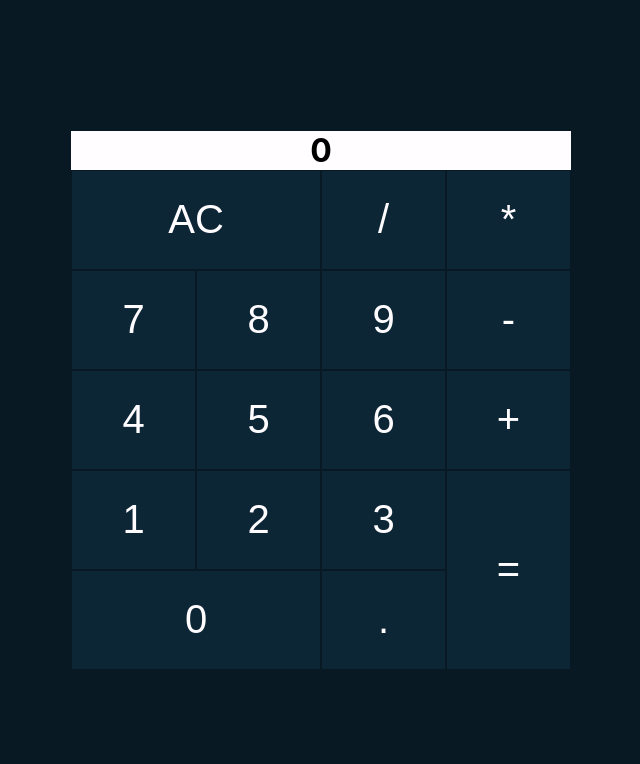
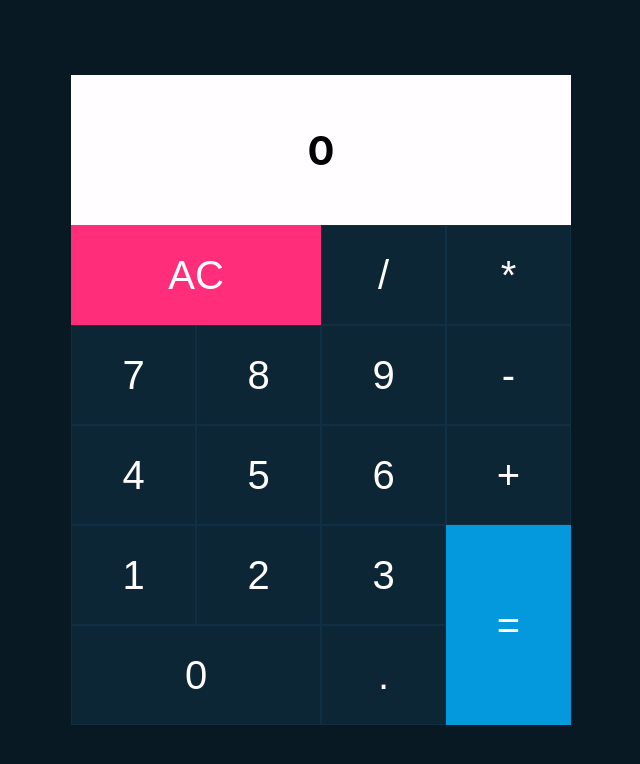
Before and after one commit to JosueMrt/react-calculator-2, a React (Create React App) app: page / in a window 1280 px wide. Shown: the top 764 px of the page, without its empty margins (319-959 px from the left). Built offline with nearby package versions, Linux system fonts and the light colour scheme.

Commit message:
Done CSS

```diff
--- a/src/App.css
+++ b/src/App.css
@@ -22,6 +22,7 @@
 }
 
 #keypad {
+  background: var(--calc-bg);
   display: grid;
   grid-template-columns: repeat(4, 1fr);
   grid-auto-rows: repeat(5, 1fr);
@@ -38,16 +39,22 @@
   border: none;
   background-color: var(--calc-bg);
   color: var(--display-color);
-  border: 1px solid var(--main-bg);
   min-height: 100px;
+  border: solid 1px #102f42;
 }
 
-#total-display {
+#display-container {
   background-color: var(--display-color);
   margin: 0;
+  height: 150px;
+  display: flex;
+  flex-direction: column;
+  justify-content: center;
+  align-items: center;
 }
 
 #display {
+  font-size: 40px;
   margin: 0;
 }
 
--- a/src/GridLayout.css
+++ b/src/GridLayout.css
@@ -60,8 +60,12 @@
 
 #equals {
   grid-area: equals;
+  background-color: #0498dc;
+  border: none !important;
 }
 
 #clear {
   grid-area: clear;
+  background-color: #ff2d7a;
+  border: none !important;
 }
--- a/src/components/Display.js
+++ b/src/components/Display.js
@@ -3,7 +3,8 @@ import '../App.css'
 
 const Display = ({ display, displayBis }) => {
   return (
-    <div id="total-display">
+    <div id="display-container">
+      <div id="both-displays"></div>
       <h3 id="display-bis">{displayBis}</h3>
       <h1 id="display">{display}</h1>
     </div>
```
